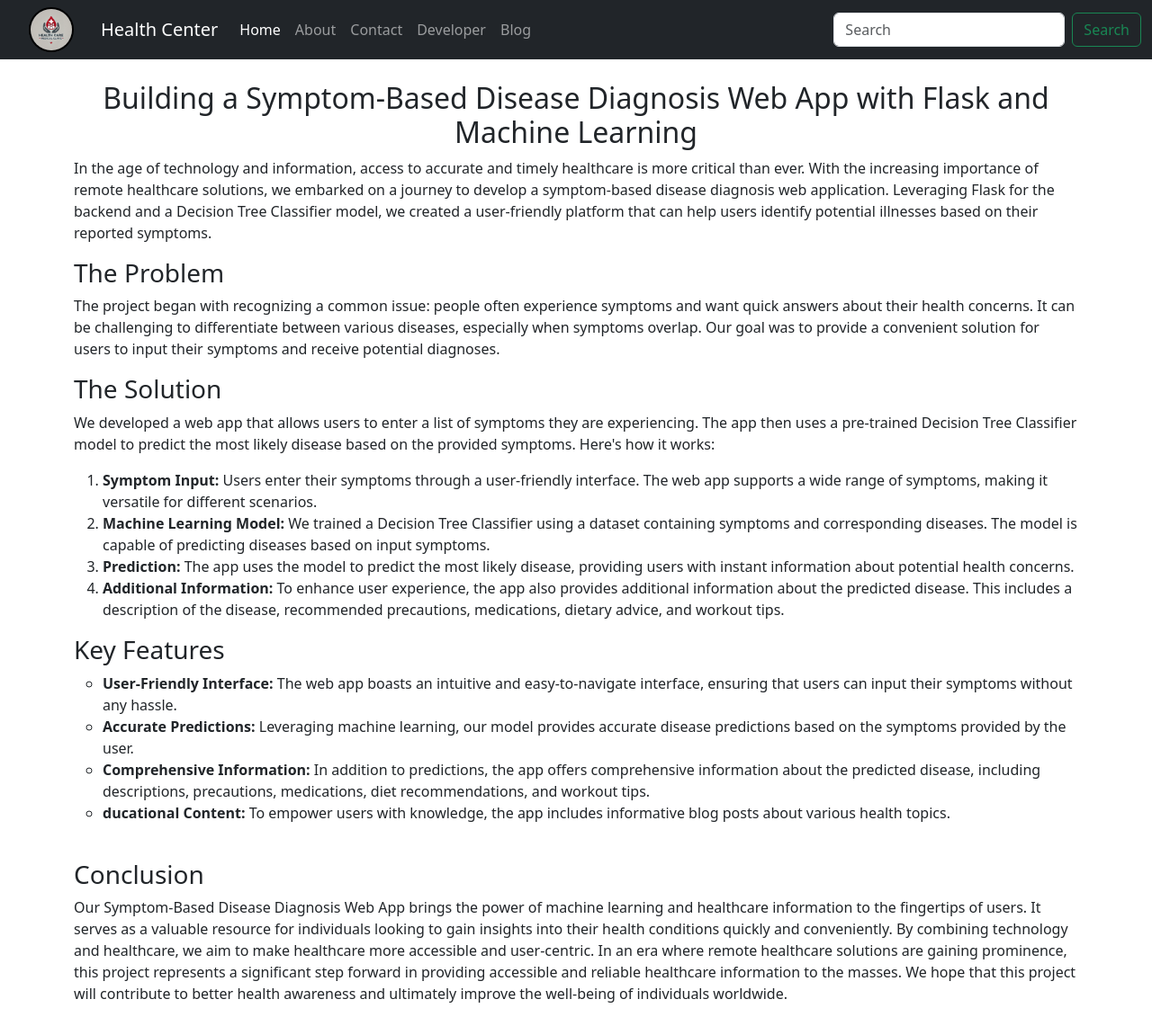
After one commit to zeeza18/Health-Center, a Flask app: template templates/blog.html in a window 1280 px wide. The commit adds this page. Shown: the whole page at 90% size. Run offline with Flask 3, Linux system fonts and the light colour scheme; the template is opened without the code that fills it, so the values that code supplies are empty; parts of the project's set-up code (start-up, migrations or seed data) failed here and were passed over.

Commit message:
rest out changes

```diff
--- /dev/null
+++ b/templates/blog.html
@@ -0,0 +1,86 @@
+<!doctype html>
+<html lang="en">
+  <head>
+    <meta charset="utf-8">
+    <meta name="viewport" content="width=device-width, initial-scale=1">
+    <title>Blog Post</title>
+    <link href="https://cdn.jsdelivr.net/npm/bootstrap@5.3.1/dist/css/bootstrap.min.css" rel="stylesheet" integrity="sha384-4bw+/aepP/YC94hEpVNVgiZdgIC5+VKNBQNGCHeKRQN+PtmoHDEXuppvnDJzQIu9" crossorigin="anonymous">
+    <link rel="stylesheet" href="{{ url_for('static', filename='styles.css') }}">
+</head>
+  </head>
+  <body>
+       <!-- Navbar -->
+       <nav class="navbar navbar-expand-lg navbar-dark bg-dark">
+        <div class="container-fluid">
+            <!-- Logo at the top-left corner -->
+            <div class="logo">
+                <a href="#"><img class="myimg" src="{{ url_for('static', filename='img.png') }}" alt="logo"></a>
+            </div>
+
+            <a class="navbar-brand" href="#">Health Center</a>
+            <button class="navbar-toggler" type="button" data-bs-toggle="collapse" data-bs-target="#navbarSupportedContent" aria-controls="navbarSupportedContent" aria-expanded="false" aria-label="Toggle navigation">
+                <span class="navbar-toggler-icon"></span>
+            </button>
+            <div class="collapse navbar-collapse" id="navbarSupportedContent">
+                <ul class="navbar-nav me-auto mb-2 mb-lg-0">
+                    <li class="nav-item">
+                        <a class="nav-link active" aria-current="page" href="#">Home</a>
+                    </li>
+                    <li class="nav-item">
+                        <a class="nav-link" href="/about">About</a>
+                    </li>
+                    <li class="nav-item">
+                        <a class="nav-link" href="/contact">Contact</a>
+                    </li>
+                    <li class="nav-item">
+                        <a class="nav-link" href="/developer">Developer</a>
+                    </li>
+                    <li class="nav-item">
+                        <a class="nav-link" href="/blog">Blog</a>
+                    </li>
+                </ul>
+                <form class="d-flex" role="search">
+                    <input class="form-control me-2" type="search" placeholder="Search" aria-label="Search">
+                    <button class="btn btn-outline-success" type="submit">Search</button>
+                </form>
+            </div>
+        </div>
+    </nav>
+    <div class="container my-4 mt-4">
+
+        <h2 class="text-center"> Building a Symptom-Based Disease Diagnosis Web App with Flask and Machine Learning</h2>
+        <p>In the age of technology and information, access to accurate and timely healthcare is more critical than ever. With the increasing importance of remote healthcare solutions, we embarked on a journey to develop a symptom-based disease diagnosis web application. Leveraging Flask for the backend and a Decision Tree Classifier model, we created a user-friendly platform that can help users identify potential illnesses based on their reported symptoms.</p>
+
+        <h3>The Problem</h3>
+        <p>The project began with recognizing a common issue: people often experience symptoms and want quick answers about their health concerns. It can be challenging to differentiate between various diseases, especially when symptoms overlap. Our goal was to provide a convenient solution for users to input their symptoms and receive potential diagnoses.</p>
+
+        <h3>The Solution</h3>
+        <p>We developed a web app that allows users to enter a list of symptoms they are experiencing. The app then uses a pre-trained Decision Tree Classifier model to predict the most likely disease based on the provided symptoms. Here's how it works:</p>
+
+        <ol>
+            <li><b><strong>Symptom Input:</strong></b> Users enter their symptoms through a user-friendly interface. The web app supports a wide range of symptoms, making it versatile for different scenarios.</li>
+            <li><b><strong>Machine Learning Model:</strong></b> We trained a Decision Tree Classifier using a dataset containing symptoms and corresponding diseases. The model is capable of predicting diseases based on input symptoms.</li>
+            <li><b><strong>Prediction:</strong></b> The app uses the model to predict the most likely disease, providing users with instant information about potential health concerns.</li>
+            <li><b><strong>Additional Information: </strong></b> To enhance user experience, the app also provides additional information about the predicted disease. This includes a description of the disease, recommended precautions, medications, dietary advice, and workout tips.</li>
+
+        </ol>
+
+        <h3>Key Features</h3>
+        <ul type="circle">
+            <li><b><strong>User-Friendly Interface:</strong></b> The web app boasts an intuitive and easy-to-navigate interface, ensuring that users can input their symptoms without any hassle.</li>
+            <li><b><strong>Accurate Predictions:</strong></b> Leveraging machine learning, our model provides accurate disease predictions based on the symptoms provided by the user.</li>
+            <li><b><strong>Comprehensive Information: </strong></b>In addition to predictions, the app offers comprehensive information about the predicted disease, including descriptions, precautions, medications, diet recommendations, and workout tips.</li>
+            <li><b><strong>ducational Content:</strong></b> To empower users with knowledge, the app includes informative blog posts about various health topics.</li>
+        </ul>
+
+        <br>
+
+        <h3>Conclusion</h3>
+        <p>Our Symptom-Based Disease Diagnosis Web App brings the power of machine learning and healthcare information to the fingertips of users. It serves as a valuable resource for individuals looking to gain insights into their health conditions quickly and conveniently. By combining technology and healthcare, we aim to make healthcare more accessible and user-centric.
+
+In an era where remote healthcare solutions are gaining prominence, this project represents a significant step forward in providing accessible and reliable healthcare information to the masses. We hope that this project will contribute to better health awareness and ultimately improve the well-being of individuals worldwide.</p>
+
+    </div>
+    <script src="https://cdn.jsdelivr.net/npm/bootstrap@5.3.1/dist/js/bootstrap.bundle.min.js" integrity="sha384-HwwvtgBNo3bZJJLYd8oVXjrBZt8cqVSpeBNS5n7C8IVInixGAoxmnlMuBnhbgrkm" crossorigin="anonymous"></script>
+  </body>
+</html>
--- a/templates/contact.html
+++ b/templates/contact.html
@@ -14,17 +14,17 @@
         <div class="container-fluid">
             <!-- Logo at the top-left corner -->
             <div class="logo">
-                <a href="#"><img class="myimg" src="{{ url_for('static', filename='img.png') }}" alt="logo"></a>
+                <a href="/index"><img class="myimg" src="{{ url_for('static', filename='img.png') }}" alt="logo"></a>
             </div>
 
-            <a class="navbar-brand" href="#">Health Center</a>
+            <a class="navbar-brand" href="/index">Health Center</a>
             <button class="navbar-toggler" type="button" data-bs-toggle="collapse" data-bs-target="#navbarSupportedContent" aria-controls="navbarSupportedContent" aria-expanded="false" aria-label="Toggle navigation">
                 <span class="navbar-toggler-icon"></span>
             </button>
             <div class="collapse navbar-collapse" id="navbarSupportedContent">
                 <ul class="navbar-nav me-auto mb-2 mb-lg-0">
                     <li class="nav-item">
-                        <a class="nav-link active" aria-current="page" href="#">Home</a>
+                        <a class="nav-link active" aria-current="page" href="/index">Home</a>
                     </li>
                     <li class="nav-item">
                         <a class="nav-link" href="/about">About</a>
```
Also changed, not shown: templates/about.html (+4 -5 lines), templates/developer.html (+4 -3 lines).
